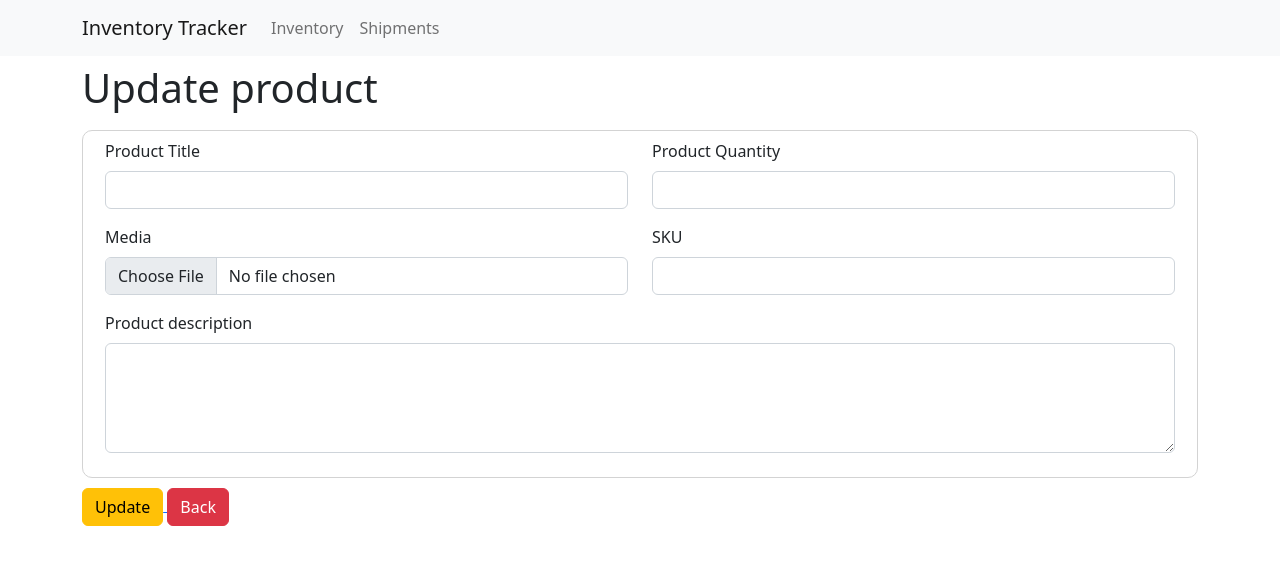
After one commit to sullie-dev/Inventory-Manager, a Flask app: page /update-product in a window 1280 px wide. The commit adds this page. Shown: the top 565 px of the page. Run offline with Flask 2, Linux system fonts and the light colour scheme.

Commit message:
Add update product template, and route. Add form to update the product. Add template for new shipment and route

```diff
--- a/main.py
+++ b/main.py
@@ -10,8 +10,18 @@ def index():
 def shipments():
 	return render_template('shipments.html', page_title="Dukes Shipments")
 
+# Products
 @app.route('/new-product')
 def newProduct():
 	return render_template('newproduct.html', page_title="New Product", page_function="Add product")
 
+@app.route('/update-product')
+def updateProduct():
+	return render_template('updateproduct.html', page_title="Update Product", page_function="Update product")
+
+# Shipments
+@app.route('/new-shipment')
+def newShipment():
+	return render_template('newshipment.html', page_title="New Shipment", page_function="Add shipment")
+
 app.run(host='0.0.0.0', port=81)
--- a/templates/index.html
+++ b/templates/index.html
@@ -17,7 +17,7 @@
       <td>mtg-09989</td>
       <td>12</td>
 			<td>300</td>
-			<td><i class="bi bi-trash3 px-1"></i> <i class="bi bi-pencil px-1"></i></td>
+			<td><i class="bi bi-trash3 px-1"></i> <a href="update-product"><i class="bi bi-pencil px-1"></i></a></td>
     </tr>
     <tr>
        <td>Magic the gathering </td>
--- a/templates/shipments.html
+++ b/templates/shipments.html
@@ -43,7 +43,7 @@
   </tbody>
 
 </table>
-		<button type="button" class="btn btn-success"><i class="bi bi-plus-square-dotted btnIcon"></i>Add shipment</button>
+		<a href="/new-shipment"><button type="button" class="btn btn-success"><i class="bi bi-plus-square-dotted btnIcon"></i>Add shipment</button></a>
 
 </div>
 {% endblock %}
--- /dev/null
+++ b/templates/updateproduct.html
@@ -0,0 +1,43 @@
+{% extends "base.html" %}
+{% block content %}
+<div class="container">
+	<h1 class="py-2">{{page_function}}</h1>
+	<form class="py-2 productForm">
+		<div class="container">
+			 <div class="row">
+		    <div class="col">
+		      <div class="mb-3">
+    <label for="productTitle" class="form-label">Product Title</label>
+    <input type="text" class="form-control" id="productTitle">
+					</div>
+  <div class="mb-3">
+    <label for="productMedia" class="form-label">Media</label>
+    <input type="file" class="form-control" id="productMedia">
+  </div>
+		    </div>
+		    <div class="col">
+		      <div class="mb-3">
+    <label for="productQuantity" class="form-label">Product Quantity</label>
+    <input type="number" class="form-control" id="productQuantity">
+					</div>
+  <div class="mb-3">
+    <label for="productSKU" class="form-label">SKU</label>
+    <input type="text" class="form-control" id="productSKU">
+  </div>
+		    </div>
+		  </div>
+			<div class="row">
+		    <div class="col">
+		      <div class="mb-3">
+    <label for="productDescription" class="form-label">Product description</label>
+    <textarea rows="4" cols="50" class="form-control" id="productDescription"></textarea>
+					</div>
+		    </div>
+		  </div>
+		</div>
+</form>
+	<a href ="/"><button type="button" class="btn btn-warning">Update</button>
+	<a href ="/"><button type="button" class="btn btn-danger">Back</button>
+	</a>
+</div>
+{% endblock %}
```
Also changed, not shown: templates/newshipment.html (added, +42 -0 lines).
